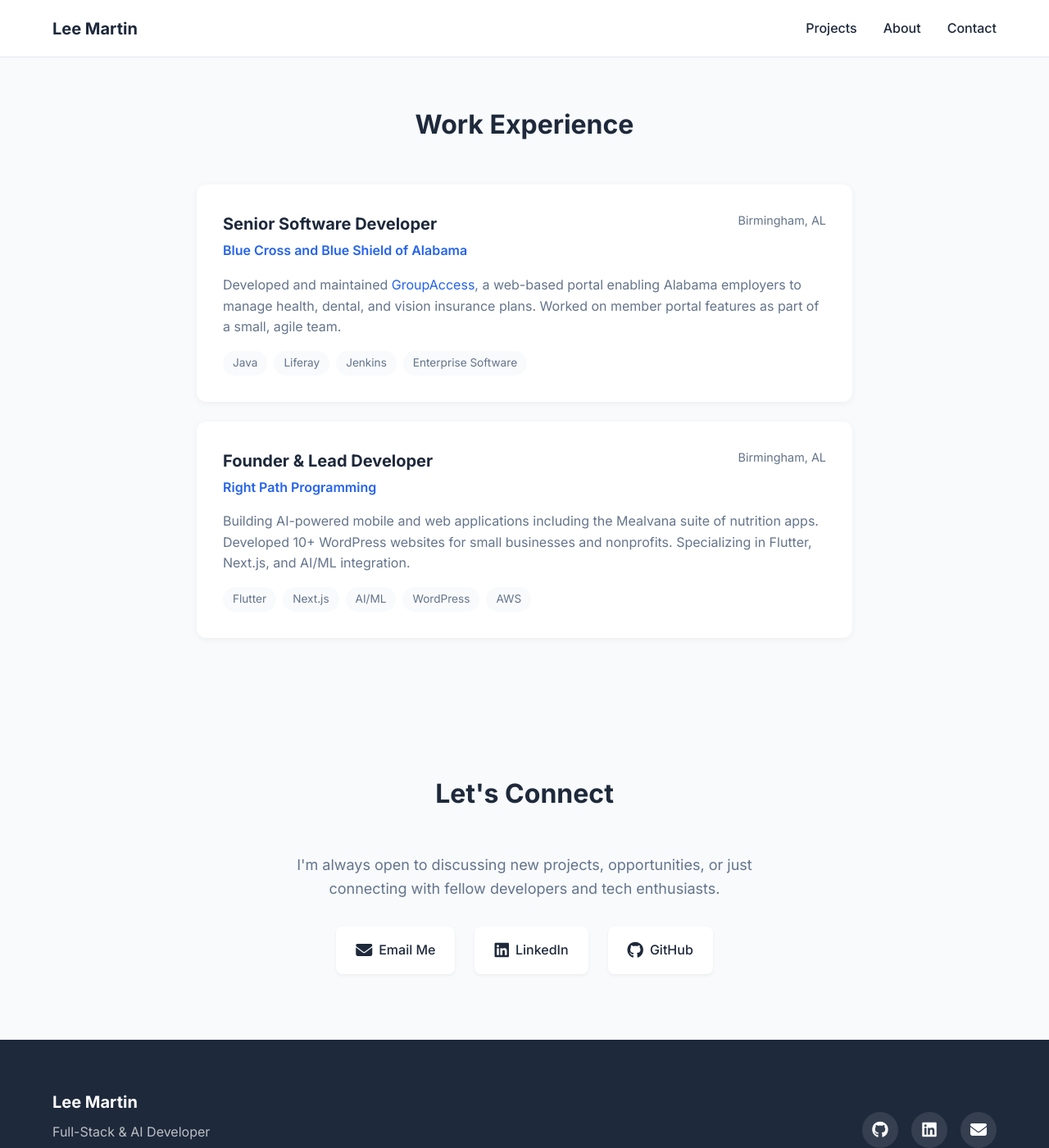
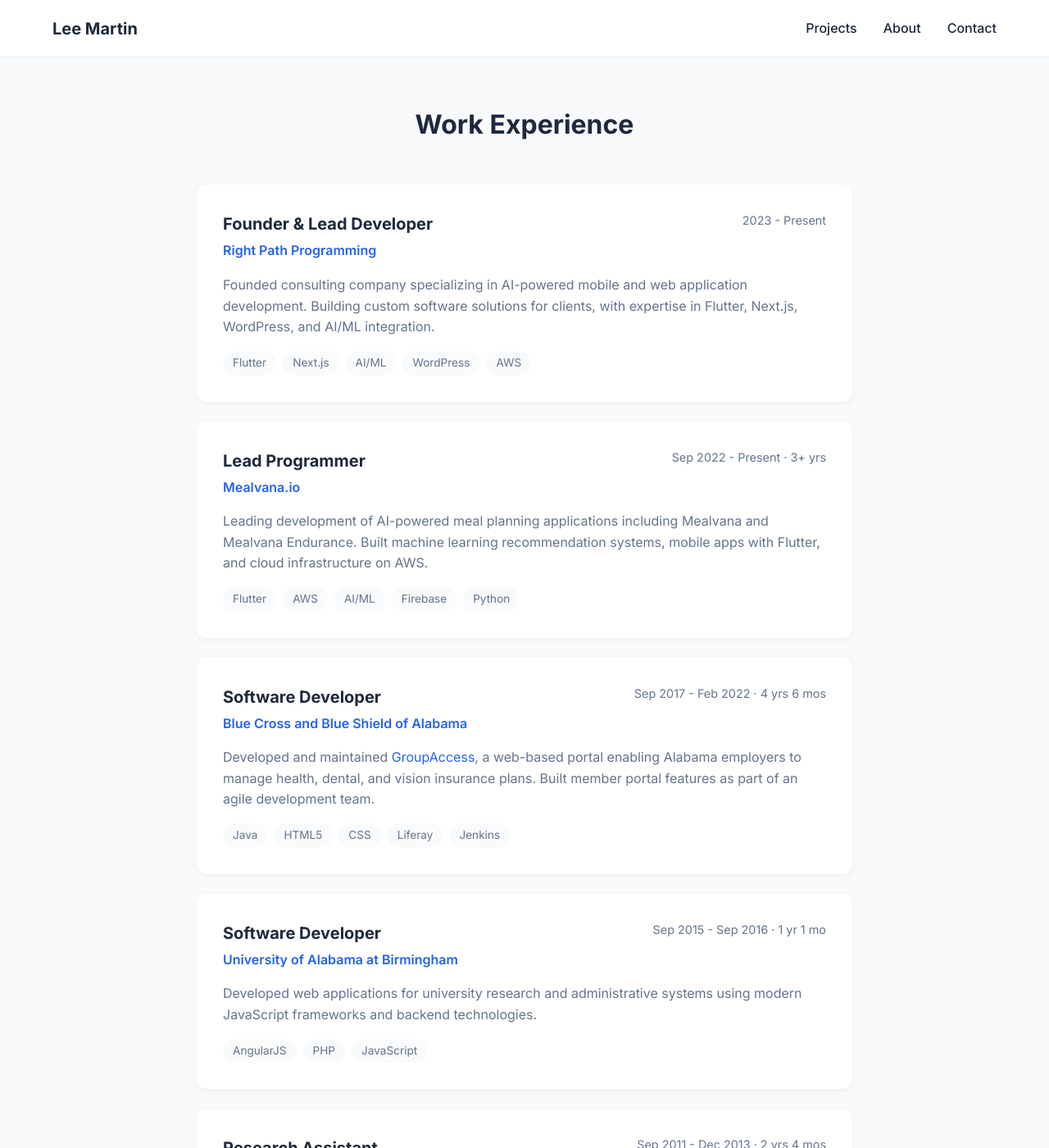
Before and after one commit to lbm54/personal_website, a Jekyll site: the page built from pages/about.html, in a window 1280 px wide and 1400 px high, scrolled down 1161 px. Shown: the whole window at 82% size. Built offline with Jekyll 4.4.1, drawn with Linux system fonts in a browser that asks for light colours; some of the changed text lies outside the part shown.

Commit message:
Add complete work history from LinkedIn

```diff
--- a/pages/about.html
+++ b/pages/about.html
@@ -44,7 +44,7 @@
           </div>
           <div class="education-item">
             <i class="fas fa-graduation-cap"></i>
-            <span>Georgia Tech</span>
+            <span>Georgia Institute of Technology</span>
           </div>
         </div>
       </div>
@@ -75,37 +75,18 @@
     <h2 class="section-title">Work Experience</h2>
 
     <div style="max-width: 800px; margin: 0 auto;">
-      <!-- BCBS -->
-      <div style="background: var(--bg-color); padding: 32px; border-radius: 12px; margin-bottom: 24px; box-shadow: 0 2px 8px rgba(0,0,0,0.05);">
-        <div style="display: flex; justify-content: space-between; align-items: start; flex-wrap: wrap; gap: 16px; margin-bottom: 16px;">
-          <div>
-            <h3 style="font-size: 1.25rem; margin-bottom: 4px;">Senior Software Developer</h3>
-            <p style="color: var(--primary-color); font-weight: 600;">Blue Cross and Blue Shield of Alabama</p>
-          </div>
-          <span style="color: var(--text-light); font-size: 0.9rem;">Birmingham, AL</span>
-        </div>
-        <p style="color: var(--text-light); margin-bottom: 16px;">
-          Developed and maintained <a href="https://employers.bcbsal.org/portal/web/al1" target="_blank" rel="noopener">GroupAccess</a>, a web-based portal enabling Alabama employers to manage health, dental, and vision insurance plans. Worked on member portal features as part of a small, agile team.
-        </p>
-        <div class="project-tech">
-          <span class="tech-tag">Java</span>
-          <span class="tech-tag">Liferay</span>
-          <span class="tech-tag">Jenkins</span>
-          <span class="tech-tag">Enterprise Software</span>
-        </div>
-      </div>
 
-      <!-- Freelance/Independent -->
+      <!-- Right Path Programming -->
       <div style="background: var(--bg-color); padding: 32px; border-radius: 12px; margin-bottom: 24px; box-shadow: 0 2px 8px rgba(0,0,0,0.05);">
         <div style="display: flex; justify-content: space-between; align-items: start; flex-wrap: wrap; gap: 16px; margin-bottom: 16px;">
           <div>
             <h3 style="font-size: 1.25rem; margin-bottom: 4px;">Founder & Lead Developer</h3>
             <p style="color: var(--primary-color); font-weight: 600;">Right Path Programming</p>
           </div>
-          <span style="color: var(--text-light); font-size: 0.9rem;">Birmingham, AL</span>
+          <span style="color: var(--text-light); font-size: 0.9rem;">2023 - Present</span>
         </div>
         <p style="color: var(--text-light); margin-bottom: 16px;">
-          Building AI-powered mobile and web applications including the Mealvana suite of nutrition apps. Developed 10+ WordPress websites for small businesses and nonprofits. Specializing in Flutter, Next.js, and AI/ML integration.
+          Founded consulting company specializing in AI-powered mobile and web application development. Building custom software solutions for clients, with expertise in Flutter, Next.js, WordPress, and AI/ML integration.
         </p>
         <div class="project-tech">
           <span class="tech-tag">Flutter</span>
@@ -115,6 +96,105 @@
           <span class="tech-tag">AWS</span>
         </div>
       </div>
+
+      <!-- Mealvana -->
+      <div style="background: var(--bg-color); padding: 32px; border-radius: 12px; margin-bottom: 24px; box-shadow: 0 2px 8px rgba(0,0,0,0.05);">
+        <div style="display: flex; justify-content: space-between; align-items: start; flex-wrap: wrap; gap: 16px; margin-bottom: 16px;">
+          <div>
+            <h3 style="font-size: 1.25rem; margin-bottom: 4px;">Lead Programmer</h3>
+            <p style="color: var(--primary-color); font-weight: 600;">Mealvana.io</p>
+          </div>
+          <span style="color: var(--text-light); font-size: 0.9rem;">Sep 2022 - Present · 3+ yrs</span>
+        </div>
+        <p style="color: var(--text-light); margin-bottom: 16px;">
+          Leading development of AI-powered meal planning applications including Mealvana and Mealvana Endurance. Built machine learning recommendation systems, mobile apps with Flutter, and cloud infrastructure on AWS.
+        </p>
+        <div class="project-tech">
+          <span class="tech-tag">Flutter</span>
+          <span class="tech-tag">AWS</span>
+          <span class="tech-tag">AI/ML</span>
+          <span class="tech-tag">Firebase</span>
+          <span class="tech-tag">Python</span>
+        </div>
+      </div>
+
+      <!-- BCBS -->
+      <div style="background: var(--bg-color); padding: 32px; border-radius: 12px; margin-bottom: 24px; box-shadow: 0 2px 8px rgba(0,0,0,0.05);">
+        <div style="display: flex; justify-content: space-between; align-items: start; flex-wrap: wrap; gap: 16px; margin-bottom: 16px;">
+          <div>
+            <h3 style="font-size: 1.25rem; margin-bottom: 4px;">Software Developer</h3>
+            <p style="color: var(--primary-color); font-weight: 600;">Blue Cross and Blue Shield of Alabama</p>
+          </div>
+          <span style="color: var(--text-light); font-size: 0.9rem;">Sep 2017 - Feb 2022 · 4 yrs 6 mos</span>
+        </div>
+        <p style="color: var(--text-light); margin-bottom: 16px;">
+          Developed and maintained <a href="https://employers.bcbsal.org/portal/web/al1" target="_blank" rel="noopener">GroupAccess</a>, a web-based portal enabling Alabama employers to manage health, dental, and vision insurance plans. Built member portal features as part of an agile development team.
+        </p>
+        <div class="project-tech">
+          <span class="tech-tag">Java</span>
+          <span class="tech-tag">HTML5</span>
+          <span class="tech-tag">CSS</span>
+          <span class="tech-tag">Liferay</span>
+          <span class="tech-tag">Jenkins</span>
+        </div>
+      </div>
+
+      <!-- UAB -->
+      <div style="background: var(--bg-color); padding: 32px; border-radius: 12px; margin-bottom: 24px; box-shadow: 0 2px 8px rgba(0,0,0,0.05);">
+        <div style="display: flex; justify-content: space-between; align-items: start; flex-wrap: wrap; gap: 16px; margin-bottom: 16px;">
+          <div>
+            <h3 style="font-size: 1.25rem; margin-bottom: 4px;">Software Developer</h3>
+            <p style="color: var(--primary-color); font-weight: 600;">University of Alabama at Birmingham</p>
+          </div>
+          <span style="color: var(--text-light); font-size: 0.9rem;">Sep 2015 - Sep 2016 · 1 yr 1 mo</span>
+        </div>
+        <p style="color: var(--text-light); margin-bottom: 16px;">
+          Developed web applications for university research and administrative systems using modern JavaScript frameworks and backend technologies.
+        </p>
+        <div class="project-tech">
+          <span class="tech-tag">AngularJS</span>
+          <span class="tech-tag">PHP</span>
+          <span class="tech-tag">JavaScript</span>
+        </div>
+      </div>
+
+      <!-- Georgia Tech -->
+      <div style="background: var(--bg-color); padding: 32px; border-radius: 12px; margin-bottom: 24px; box-shadow: 0 2px 8px rgba(0,0,0,0.05);">
+        <div style="display: flex; justify-content: space-between; align-items: start; flex-wrap: wrap; gap: 16px; margin-bottom: 16px;">
+          <div>
+            <h3 style="font-size: 1.25rem; margin-bottom: 4px;">Research Assistant</h3>
+            <p style="color: var(--primary-color); font-weight: 600;">Georgia Institute of Technology</p>
+          </div>
+          <span style="color: var(--text-light); font-size: 0.9rem;">Sep 2011 - Dec 2013 · 2 yrs 4 mos</span>
+        </div>
+        <p style="color: var(--text-light); margin-bottom: 16px;">
+          Conducted research and development work at Georgia Tech, contributing to academic projects and gaining foundational experience in software engineering and computer science.
+        </p>
+        <div class="project-tech">
+          <span class="tech-tag">Research</span>
+          <span class="tech-tag">Computer Science</span>
+        </div>
+      </div>
+
+      <!-- Paralegal -->
+      <div style="background: var(--bg-color); padding: 32px; border-radius: 12px; margin-bottom: 24px; box-shadow: 0 2px 8px rgba(0,0,0,0.05);">
+        <div style="display: flex; justify-content: space-between; align-items: start; flex-wrap: wrap; gap: 16px; margin-bottom: 16px;">
+          <div>
+            <h3 style="font-size: 1.25rem; margin-bottom: 4px;">Paralegal</h3>
+            <p style="color: var(--primary-color); font-weight: 600;">Martin, Rawson and Woosley, P.C.</p>
+          </div>
+          <span style="color: var(--text-light); font-size: 0.9rem;">Sep 2012 - Sep 2017 · 5 yrs 1 mo</span>
+        </div>
+        <p style="color: var(--text-light); margin-bottom: 16px;">
+          Managed real estate closings and prepared trial exhibits. Developed strong attention to detail and project management skills that translate directly to software development.
+        </p>
+        <div class="project-tech">
+          <span class="tech-tag">Real Estate Closings</span>
+          <span class="tech-tag">Trial Exhibits</span>
+          <span class="tech-tag">Legal Research</span>
+        </div>
+      </div>
+
     </div>
   </div>
 </section>
```
